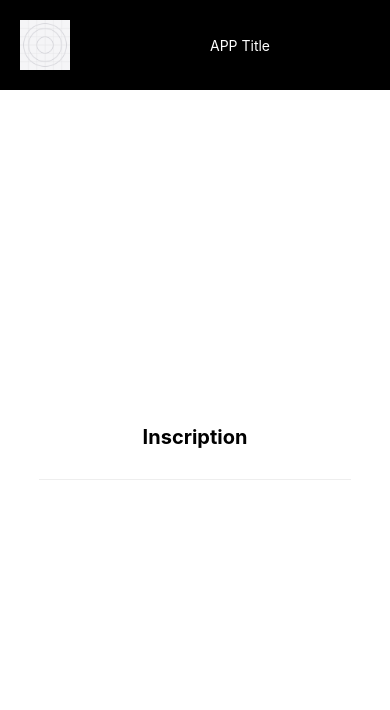
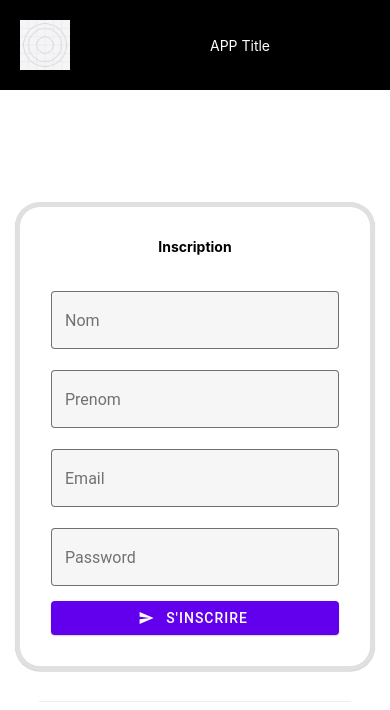
Before and after one commit to Saikurin/reservation_app, a React Native app in the folder frontend/: screen /Inscription in a window 390 px wide. Shown: the top 710 px of the page. Built offline with nearby package versions, Linux system fonts and the light colour scheme; what expo-linking would draw is missing.

Commit message:
login,inscription, mdp oublie

```diff
--- a/frontend/contexts/UserContext.tsx
+++ b/frontend/contexts/UserContext.tsx
@@ -1,18 +1,19 @@
+import AsyncStorage from '@react-native-async-storage/async-storage';
 import React from 'react';
 
 // Declaring the state object globally.
 const initialUserState = {
-  token: localStorage.getItem("token"),
-  refeshToken: localStorage.getItem("refeshToken"),
+  token: "",
+  refeshToken: "",
 };
 
 const userContextWrapper = (component?: React.Component) => ({
   ...initialUserState,
-  setTokens: (token: string, refeshToken: string) => {
+  setTokens:async (token: string, refeshToken: string) => {
     initialUserState.token = token;
     initialUserState.refeshToken = refeshToken;
-    localStorage.setItem("token", token)
-    localStorage.setItem("refeshToken", refeshToken)
+    await AsyncStorage.setItem("token", token)
+    await AsyncStorage.setItem("refeshToken", refeshToken)
     component?.setState({ context: userContextWrapper(component) });
   },
   removeTokens: () => {
--- a/frontend/navigation/index.tsx
+++ b/frontend/navigation/index.tsx
@@ -20,6 +20,8 @@ import LoginScreen from '../screens/LoginScreen';
 import MainScreen from '../screens/MainScreen';
 import ModalScreen from '../screens/ModalScreen';
 import NotFoundScreen from '../screens/NotFoundScreen';
+import PasswordOublieScreen from '../screens/PasswordOublieScreen';
+import PriseRdvScreen from '../screens/PriseRdvScreen';
 import TabOneScreen from '../screens/TabOneScreen';
 import TabTwoScreen from '../screens/TabTwoScreen';
 import { login } from '../services/AuthService';
@@ -54,6 +56,8 @@ function RootNavigator() {
         <Stack.Screen name="Article" component={ArticleScreen} options={{ headerShown: false }} />
         <Stack.Screen name="Login" component={LoginScreen} options={{ headerShown: false }} />
         <Stack.Screen name="Inscription" component={InscriptionScreen} options={{ headerShown: false }} />
+        <Stack.Screen name="PasswordOublie" component={PasswordOublieScreen} options={{ headerShown: false }} />
+        <Stack.Screen name="PriseRdv" component={PriseRdvScreen} options={{ headerShown: false }} />
         <Stack.Screen name="NotFound" component={NotFoundScreen} options={{ title: 'Oops!' }} />
       </Stack.Navigator>
     );
--- a/frontend/screens/InscriptionScreen.tsx
+++ b/frontend/screens/InscriptionScreen.tsx
@@ -1,15 +1,60 @@
 import { StatusBar } from 'expo-status-bar';
 import { Platform, StyleSheet } from 'react-native';
-
+import { TextInput } from 'react-native-paper';
+import { Button } from 'react-native-paper';
 import EditScreenInfo from '../components/EditScreenInfo';
 import { Text, View } from '../components/Themed';
 import { RootStackScreenProps } from '../types';
+import { Avatar, Card, Title, Paragraph } from 'react-native-paper';
 
 export default function InscriptionScreen({ navigation }: RootStackScreenProps<'Inscription'>) {
   return (
     <View style={styles.container}>
-      <Text style={styles.title}>Inscription</Text>
+      <Card style={{borderWidth:5 , borderRadius:25}}>
+<Card.Content style= {{margin:15}}>
+      <Text style={{textAlign:'center', fontWeight:'bold'}}>Inscription</Text>
+      <form
+      style= {{marginTop:30 }}>
+      <TextInput
+      mode="outlined"
+      label="Nom"
+      placeholder="Nom "
+      right={<TextInput.Affix text="/100" />}
+    />
+          <TextInput
+          style= {{marginTop:15 }}
+      mode="outlined"
+      label="Prenom"
+      placeholder="Prenom"
+      right={<TextInput.Affix text="/100" />}
+    />
+              <TextInput
+          style= {{marginTop:15 }}
+      mode="outlined"
+      label="Email"
+      placeholder="Email"
+      right={<TextInput.Affix text="/100" />}
+    />
+                  <TextInput
+          style= {{marginTop:15 }}
+      mode="outlined"
+      label="Password"
+      placeholder="Password"
+      right={<TextInput.Affix text="/100" />}
+    />
+
+
+<Button icon="send" mode="contained"
+onPress={() => console.log('Pressed')}
+style={{marginTop:15}}>
+    S'inscrire
+  </Button>
+</form>
+</Card.Content>
+</Card>
+
       <View style={styles.separator} lightColor="#eee" darkColor="rgba(255,255,255,0.1)" />
+
     </View>
   );
 }
--- a/frontend/screens/LoginScreen.tsx
+++ b/frontend/screens/LoginScreen.tsx
@@ -6,6 +6,7 @@ import EditScreenInfo from '../components/EditScreenInfo';
 import { Text, View } from '../components/Themed';
 import { RootStackScreenProps } from '../types';
 import { Avatar, Card, Title, Paragraph } from 'react-native-paper';
+import { Link } from '@react-navigation/native';
 
 export default function LoginScreen({ navigation }: RootStackScreenProps<'Login'>) {
   return (
@@ -39,8 +40,8 @@ style={{marginTop:15}}>
 </form>
 
 
-<Text  style= {{marginTop:30, textAlign:'center', fontWeight:'bold' }}>pas de compte, creer un compte</Text>
-<Text  style= {{marginTop:15 ,marginBottom:15,textAlign:'center', fontWeight:'bold'}}>Mot de passe oublie ?</Text>
+<Link to={{ screen: 'Inscription'}} style= {{marginTop:30, textAlign:'center', fontWeight:'bold'  }}>pas de compte, creer un compte</Link>
+<Link to={{screen:'PasswordOublie'}}  style= {{marginTop:15 ,marginBottom:15,textAlign:'center', fontWeight:'bold'}}>Mot de passe oublie ?</Link>
 </Card.Content>
 </Card>
       <View style={styles.separator} lightColor="#eee" darkColor="rgba(255,255,255,0.1)" />
--- /dev/null
+++ b/frontend/screens/PasswordOublieScreen.tsx
@@ -0,0 +1,51 @@
+import React from "react";
+import { StyleSheet } from "react-native";
+import { Button, Card, TextInput } from "react-native-paper";
+import { Text, View } from "../components/Themed";
+import { RootStackScreenProps } from "../types";
+
+export default function PasswordOublieScreen({ navigation }: RootStackScreenProps<'PasswordOublie'>) {
+    return(
+        <View style={styles.container}>
+            <Card style={{borderWidth:5 , borderRadius:25}}>
+<Card.Content style= {{margin:15}}>
+<Text style={{textAlign:'center', fontWeight:'bold'}}>
+      Un Email vous sera envoyez afin de reinitialiser votre mot de passe
+    </Text>
+      <form
+      style= {{marginTop:30 }}>
+      <TextInput
+      mode="outlined"
+      label="Email adress "
+      placeholder="Entrez votre Email "
+      right={<TextInput.Affix text="/100" />}
+    />
+
+<Button icon="send" mode="contained"
+onPress={() => console.log('Pressed')}
+style={{marginTop:15}}>
+    Envoyer
+  </Button>
+</form>
+</Card.Content>
+</Card>
+        </View>
+    )
+}
+
+const styles = StyleSheet.create({
+    container: {
+      flex: 1,
+      alignItems: 'center',
+      justifyContent: 'center',
+    },
+    title: {
+      fontSize: 20,
+      fontWeight: 'bold',
+    },
+    separator: {
+      marginVertical: 30,
+      height: 1,
+      width: '80%',
+    },
+  });
--- /dev/null
+++ b/frontend/screens/PriseRdvScreen.tsx
@@ -0,0 +1,32 @@
+import React, { useState } from "react";
+import { StyleSheet } from "react-native";
+import { Text, View } from "../components/Themed";
+import { RootStackScreenProps } from "../types";
+import DatePicker from 'react-native-modern-datepicker';
+import { Button, Card } from "react-native-paper";
+
+
+export default function PriseRdvScreen({ navigation }: RootStackScreenProps<'PriseRdv'>) {
+  const TimePickerExample = () => {
+    const [time, setTime] = useState('');}
+    return(
+        <View style={styles.container}>
+          <Text>teste </Text>
+
+
+
+
+        </View>
+    )
+}
+
+
+
+
+const styles = StyleSheet.create({
+  container: {
+    flex: 1,
+    paddingTop: 40,
+    alignItems: "center"
+  }
+});
--- a/frontend/types.tsx
+++ b/frontend/types.tsx
@@ -21,6 +21,8 @@ export type RootStackParamList = {
   Root: NavigatorScreenParams<RootTabParamList> | undefined;
   Modal: undefined;
   NotFound: undefined;
+  PasswordOublie: undefined;
+  PriseRdv:undefined
 };
 
 export type RootStackScreenProps<Screen extends keyof RootStackParamList> = NativeStackScreenProps<
```
Also changed, not shown: frontend/package.json (+8 -1 lines), frontend/services/APIService.tsx (+6 -5 lines), 1 other file (tests, documents, lock files or other folders).
